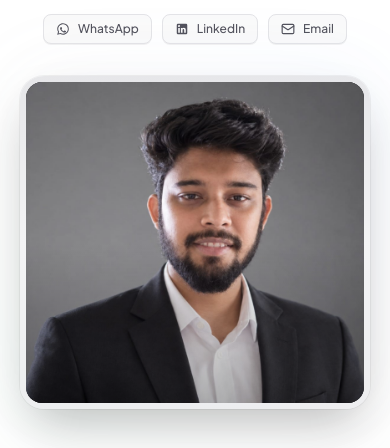
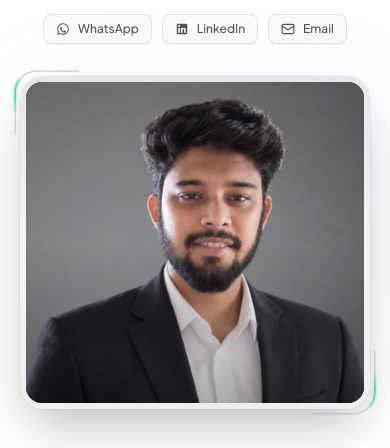
Before and after one commit to Aafaque-Nazir/ayanPortfolio, a Next.js app: page / in a window 390 px wide. Shown: the part 277-725 px from the top of the page. Built offline with nearby package versions, Linux system fonts and the light colour scheme.

Commit message:
feat: add global styles and responsive hero component for portfolio

```diff
--- a/src/app/globals.css
+++ b/src/app/globals.css
@@ -121,6 +121,33 @@ input[type="range"]:active::-webkit-slider-thumb {
   animation: fadeSlideUp 0.25s cubic-bezier(0.16, 1, 0.3, 1) forwards;
 }
 
+/* Executive Corner Bracket Beam Animations (Sleek, High-Precision, Subtle) */
+@keyframes cornerBeamTL {
+  from {
+    stroke-dashoffset: 205;
+  }
+  to {
+    stroke-dashoffset: 0;
+  }
+}
+
+@keyframes cornerBeamBR {
+  from {
+    stroke-dashoffset: 205;
+  }
+  to {
+    stroke-dashoffset: 0;
+  }
+}
+
+.animate-corner-beam-tl {
+  animation: cornerBeamTL 3.2s linear infinite;
+}
+
+.animate-corner-beam-br {
+  animation: cornerBeamBR 3.2s linear infinite;
+}
+
 /* Accessibility: Respect Reduced Motion */
 @media (prefers-reduced-motion: reduce) {
   *, ::before, ::after {
--- a/src/components/Hero.tsx
+++ b/src/components/Hero.tsx
@@ -94,8 +94,112 @@ export default function Hero() {
                 className="absolute -inset-2 sm:-inset-4 bg-gradient-to-tr from-emerald-500/10 via-zinc-400/10 to-blue-500/10 rounded-[2.5rem] blur-2xl opacity-60 dark:opacity-40 group-hover:opacity-90 transition-opacity duration-500"
               />
 
-              {/* Outer Elegant Frame */}
+              {/* Outer Elegant Frame with Animated Corner Accents */}
               <div className="relative p-1.5 sm:p-2.5 rounded-3xl sm:rounded-[2rem] bg-gradient-to-b from-zinc-200/90 via-zinc-100 to-zinc-200/60 dark:from-zinc-700/50 dark:via-zinc-800/40 dark:to-zinc-900/80 shadow-2xl dark:shadow-[0_25px_60px_-15px_rgba(0,0,0,0.85)] ring-1 ring-black/5 dark:ring-white/10">
+                {/* Top-Left Animated Corner Bracket */}
+                <div
+                  aria-hidden="true"
+                  className="absolute -top-1.5 -left-1.5 sm:-top-2 sm:-left-2 w-16 h-16 sm:w-20 sm:h-20 pointer-events-none z-20"
+                >
+                  <svg
+                    viewBox="0 0 80 80"
+                    className="w-full h-full overflow-visible"
+                    fill="none"
+                    xmlns="http://www.w3.org/2000/svg"
+                  >
+                    <defs>
+                      <filter id="subtle-glow-tl" x="-40%" y="-40%" width="180%" height="180%">
+                        <feGaussianBlur stdDeviation="2" result="blur" />
+                        <feMerge>
+                          <feMergeNode in="blur" />
+                          <feMergeNode in="SourceGraphic" />
+                        </feMerge>
+                      </filter>
+
+                      <linearGradient id="beam-gradient-tl" x1="0%" y1="100%" x2="100%" y2="0%">
+                        <stop offset="0%" stopColor="#ffffff" stopOpacity="0" />
+                        <stop offset="30%" stopColor="#34d399" stopOpacity="0.8" />
+                        <stop offset="75%" stopColor="#ffffff" stopOpacity="1" />
+                        <stop offset="100%" stopColor="#ffffff" stopOpacity="0" />
+                      </linearGradient>
+                    </defs>
+
+                    {/* Permanent Equal-Length Corner Baseline */}
+                    <path
+                      d="M 1.5 80 V 28 A 26.5 26.5 0 0 1 28 1.5 H 80"
+                      stroke="currentColor"
+                      strokeWidth="1.5"
+                      strokeLinecap="round"
+                      className="text-zinc-400/50 dark:text-zinc-500/50"
+                    />
+
+                    {/* Animated Beam Sweeping Around the Corner */}
+                    <path
+                      d="M 1.5 80 V 28 A 26.5 26.5 0 0 1 28 1.5 H 80"
+                      stroke="url(#beam-gradient-tl)"
+                      strokeWidth="2"
+                      strokeLinecap="round"
+                      filter="url(#subtle-glow-tl)"
+                      className="animate-corner-beam-tl"
+                      style={{
+                        strokeDasharray: "45 160",
+                      }}
+                    />
+                  </svg>
+                </div>
+
+                {/* Bottom-Right Animated Corner Bracket */}
+                <div
+                  aria-hidden="true"
+                  className="absolute -bottom-1.5 -right-1.5 sm:-bottom-2 sm:-right-2 w-16 h-16 sm:w-20 sm:h-20 pointer-events-none z-20"
+                >
+                  <svg
+                    viewBox="0 0 80 80"
+                    className="w-full h-full overflow-visible"
+                    fill="none"
+                    xmlns="http://www.w3.org/2000/svg"
+                  >
+                    <defs>
+                      <filter id="subtle-glow-br" x="-40%" y="-40%" width="180%" height="180%">
+                        <feGaussianBlur stdDeviation="2" result="blur" />
+                        <feMerge>
+                          <feMergeNode in="blur" />
+                          <feMergeNode in="SourceGraphic" />
+                        </feMerge>
+                      </filter>
+
+                      <linearGradient id="beam-gradient-br" x1="100%" y1="0%" x2="0%" y2="100%">
+                        <stop offset="0%" stopColor="#ffffff" stopOpacity="0" />
+                        <stop offset="30%" stopColor="#34d399" stopOpacity="0.8" />
+                        <stop offset="75%" stopColor="#ffffff" stopOpacity="1" />
+                        <stop offset="100%" stopColor="#ffffff" stopOpacity="0" />
+                      </linearGradient>
+                    </defs>
+
+                    {/* Permanent Equal-Length Corner Baseline */}
+                    <path
+                      d="M 78.5 0 V 52 A 26.5 26.5 0 0 1 52 78.5 H 0"
+                      stroke="currentColor"
+                      strokeWidth="1.5"
+                      strokeLinecap="round"
+                      className="text-zinc-400/50 dark:text-zinc-500/50"
+                    />
+
+                    {/* Animated Beam Sweeping Around the Corner */}
+                    <path
+                      d="M 78.5 0 V 52 A 26.5 26.5 0 0 1 52 78.5 H 0"
+                      stroke="url(#beam-gradient-br)"
+                      strokeWidth="2"
+                      strokeLinecap="round"
+                      filter="url(#subtle-glow-br)"
+                      className="animate-corner-beam-br"
+                      style={{
+                        strokeDasharray: "45 160",
+                      }}
+                    />
+                  </svg>
+                </div>
+
                 {/* Photo Container */}
                 <div className="relative w-full aspect-[4/3.8] rounded-2xl sm:rounded-[1.4rem] bg-zinc-900 overflow-hidden flex items-center justify-center">
                   <img
```
